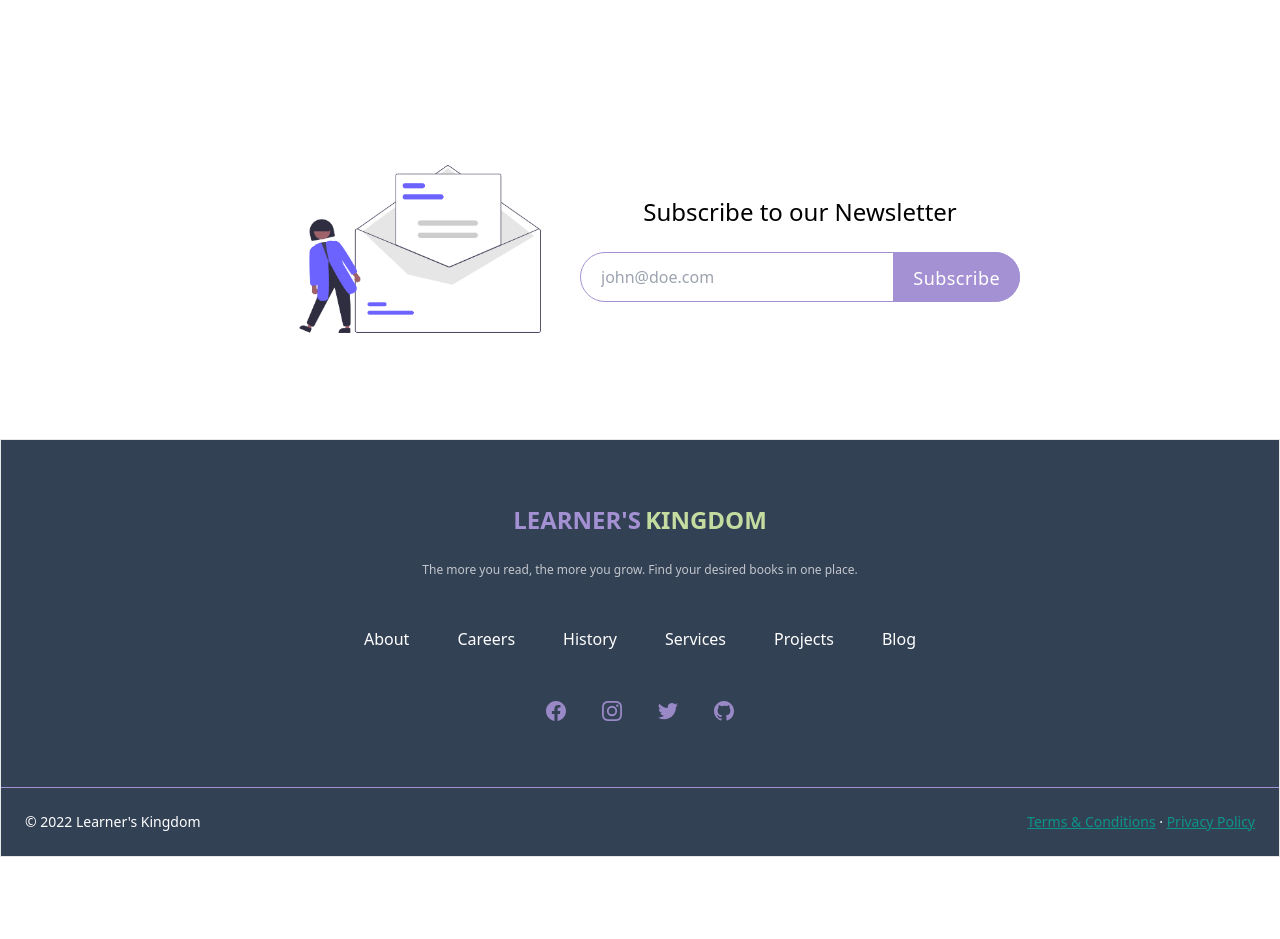
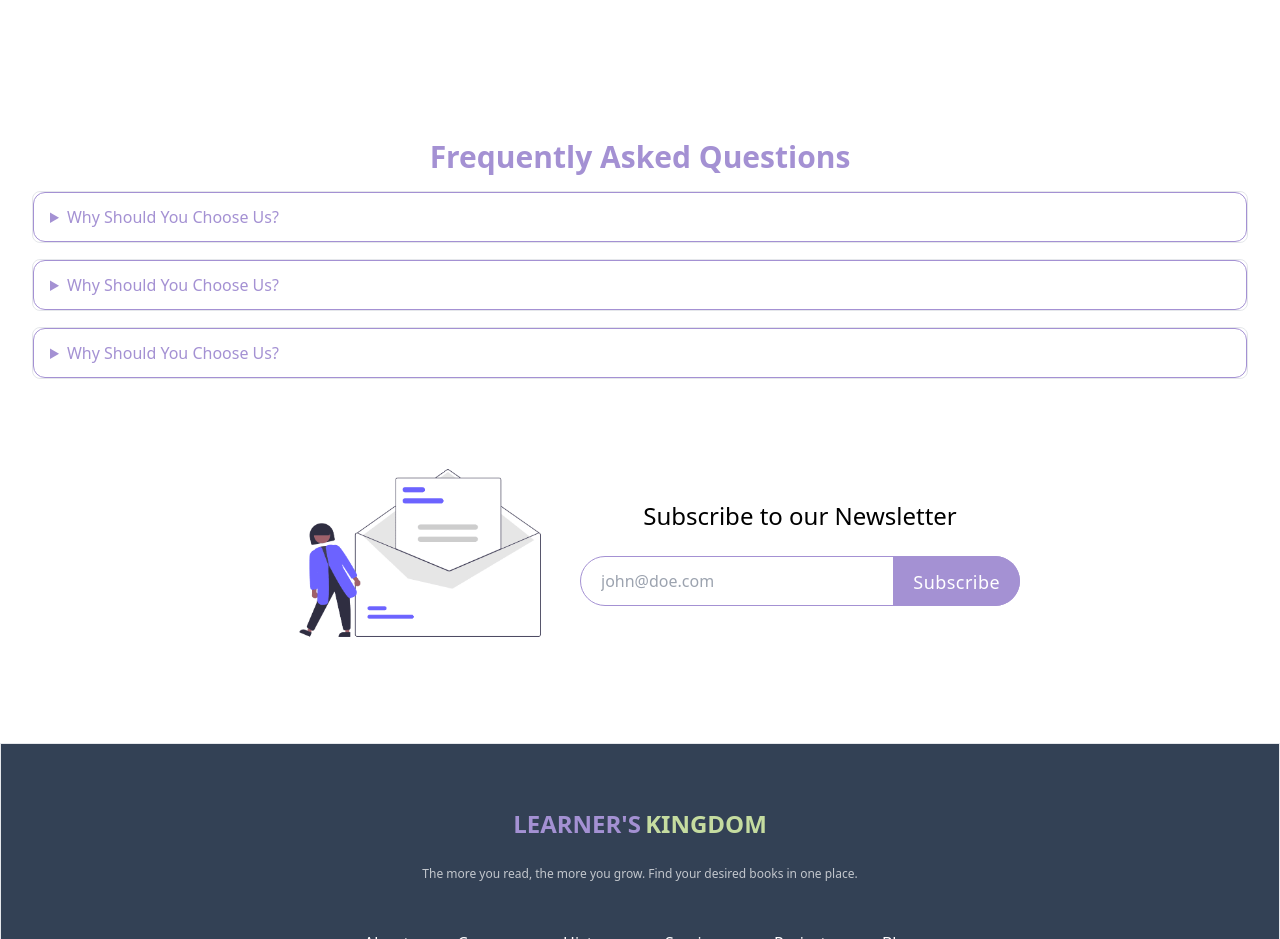
Before and after one commit to almahfuz97/learners-kingdom-team, a Next.js app: page / in a window 1280 px wide. Shown: the part 4580-5519 px from the top of the page. Before the commit the page ends 5437 px from the top, so only its background shows below. Built offline with nearby package versions, Linux system fonts and the light colour scheme.

Commit message:
attached faq and added margin

```diff
--- a/components/FAQ/FAQ.js
+++ b/components/FAQ/FAQ.js
@@ -1,6 +1,6 @@
 const FAQ = () => {
 	return (
-		<div className="mx-8 mt-2">
+		<div className="mx-8 my-16">
 			<h1 className="text-3xl text-primary_color font-bold text-center my-4">
 				Frequently Asked Questions
 			</h1>
--- a/pages/index.js
+++ b/pages/index.js
@@ -9,6 +9,7 @@ import RecentlyAdded from '../components/RecentlyAdded/RecentlyAdded'
 import Pricing from '../components/Pricing/Pricing'
 import Review from '../components/Review/Review'
 import PopularBooksContainer from '../components/PopularBooks/PopularBooksContainer'
+import FAQ from '../components/FAQ/FAQ'
 
 const inter = Inter({ subsets: ['latin'] })
 
@@ -21,6 +22,7 @@ export default function Home() {
       <PopularBooksContainer />
       <Review />
       <Pricing />
+      <FAQ />
       <NewsLetter />
       <Footer />
     </div>
```
